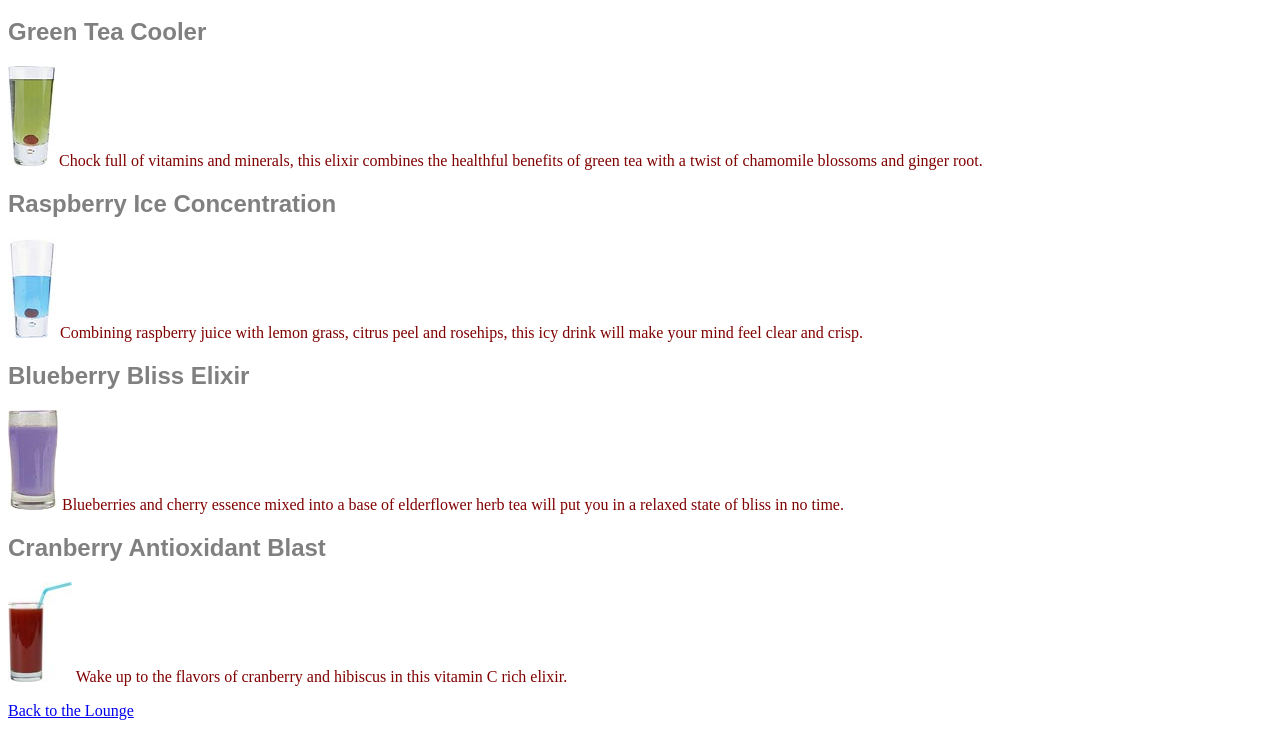
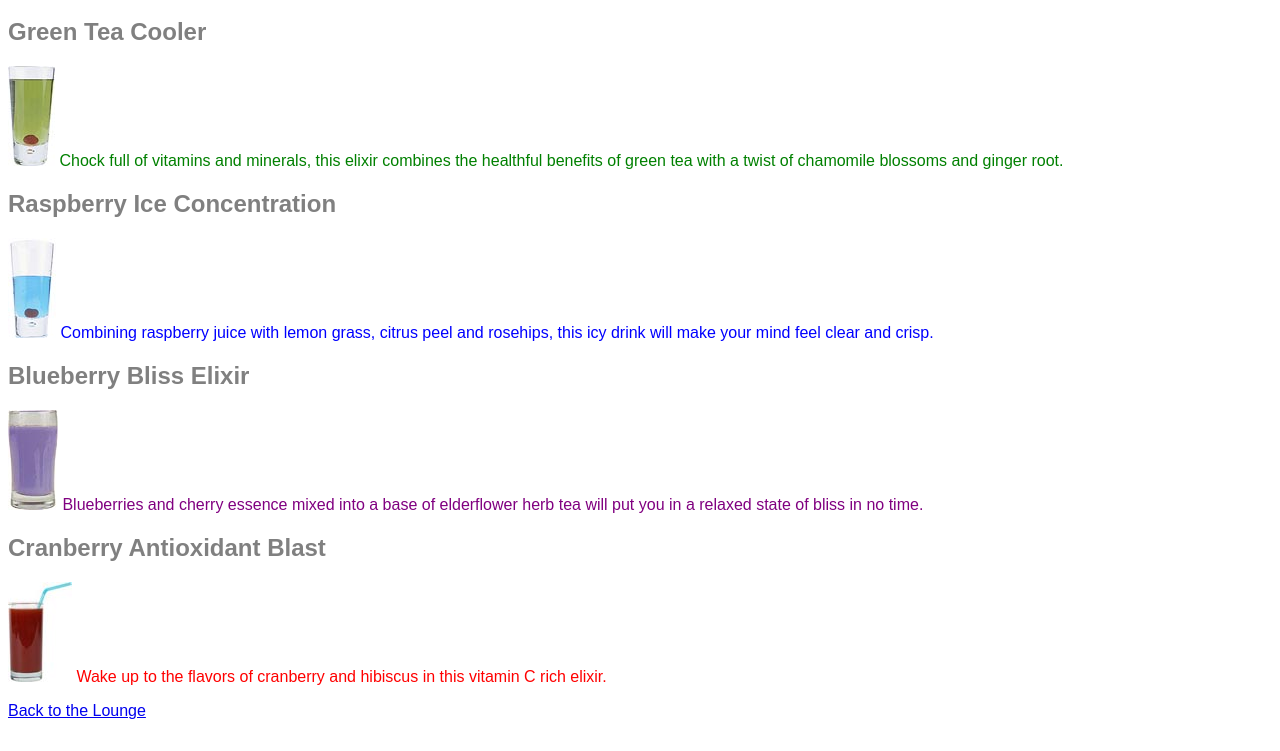
Before and after one commit to Raphael-Ramalho/Exercises-Book-Head-First-HTML-and-CSS, a plain HTML site: page cp007/beverages/elixir.html in a window 1280 px wide. Shown: the part 49-800 px from the top of the page. Drawn offline with Linux system fonts and the light colour scheme.

Commit message:
estudo de hierarquia e classes

```diff
--- a/cp007/beverages/elixir.html
+++ b/cp007/beverages/elixir.html
@@ -7,28 +7,28 @@
     <h1>Our Elixirs</h1>
 
     <h2>Green Tea Cooler</h2>
-    <p>
+    <p class="green_tea">
       <img src="../images/green.jpg">
       Chock full of vitamins and minerals, this elixir
       combines the healthful benefits of green tea with
       a twist of chamomile blossoms and ginger root.
     </p>
     <h2>Raspberry Ice Concentration</h2>
-    <p>
+    <p class="raspberry_ice">
       <img src="../images/lightblue.jpg">
       Combining raspberry juice with lemon grass,
       citrus peel and rosehips, this icy drink
       will make your mind feel clear and crisp.
     </p>
     <h2>Blueberry Bliss Elixir</h2>
-    <p>
+    <p class="blueberry_bliss">
       <img src="../images/blue.jpg">
       Blueberries and cherry essence mixed into a base
       of elderflower herb tea will put you in a relaxed
       state of bliss in no time.
     </p>
     <h2>Cranberry Antioxidant Blast</h2>
-    <p>
+    <p class="cranberry_antioxidant">
       <img src="../images/red.jpg">
       Wake up to the flavors of cranberry and hibiscus
       in this vitamin C rich elixir.
--- a/cp007/estilos/lounge.css
+++ b/cp007/estilos/lounge.css
@@ -1,10 +1,28 @@
+/*Estudo sobre hierarquia e classes de elementos*/
+body {
+    font-family: sans-serif;
+}
 p {
     color: maroon;
 }
 h1,h2 {
-    font-family: sans-serif;
     color: gray;
 }
 h1 {
     border-bottom: 1px black solid;
 }
+em {
+    color: red;
+}
+p.green_tea {
+    color: green;
+}
+p.raspberry_ice {
+    color: blue;
+}
+p.blueberry_bliss {
+    color: purple;
+}
+p.cranberry_antioxidant {
+    color: red;
+}
```
